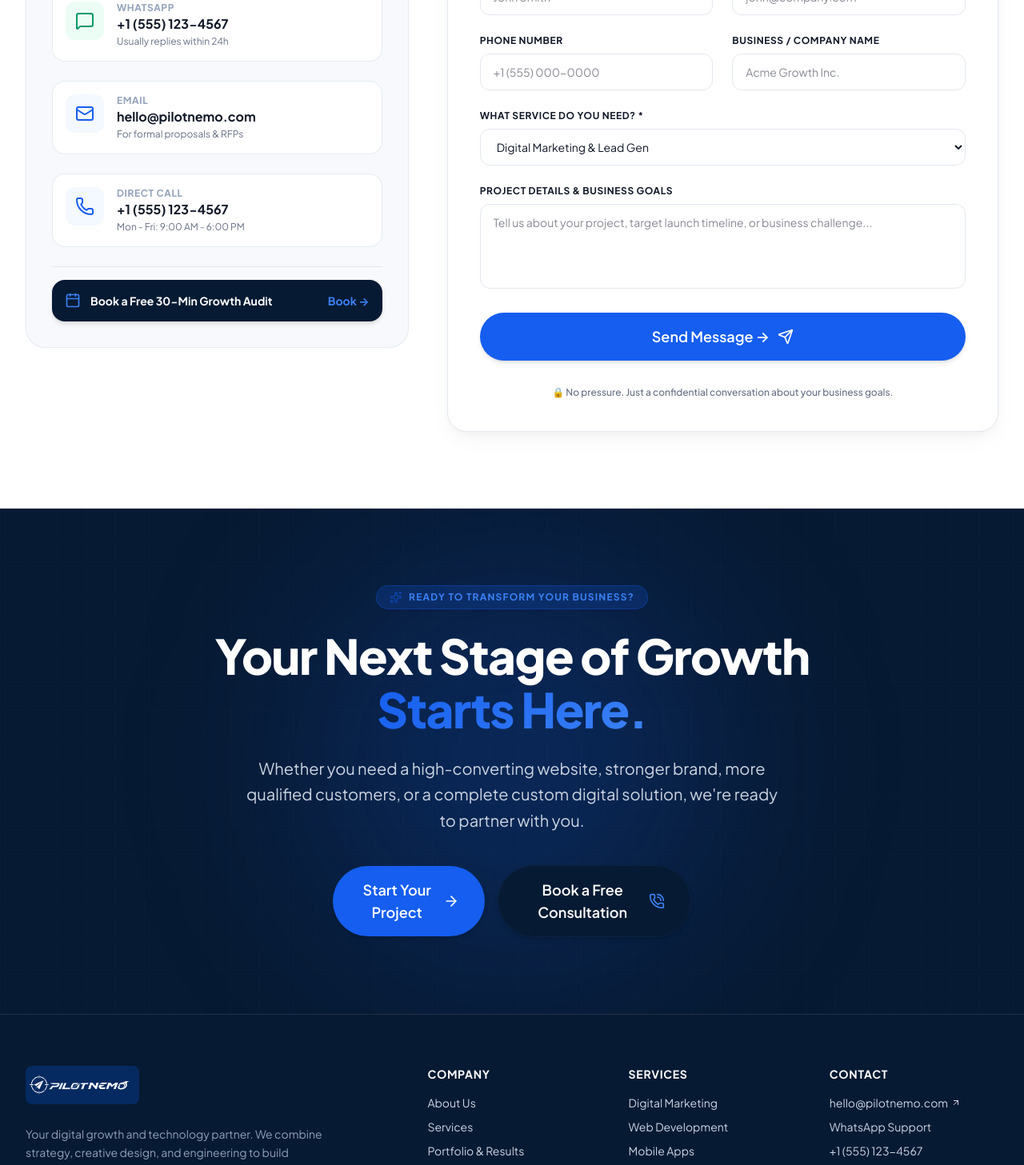
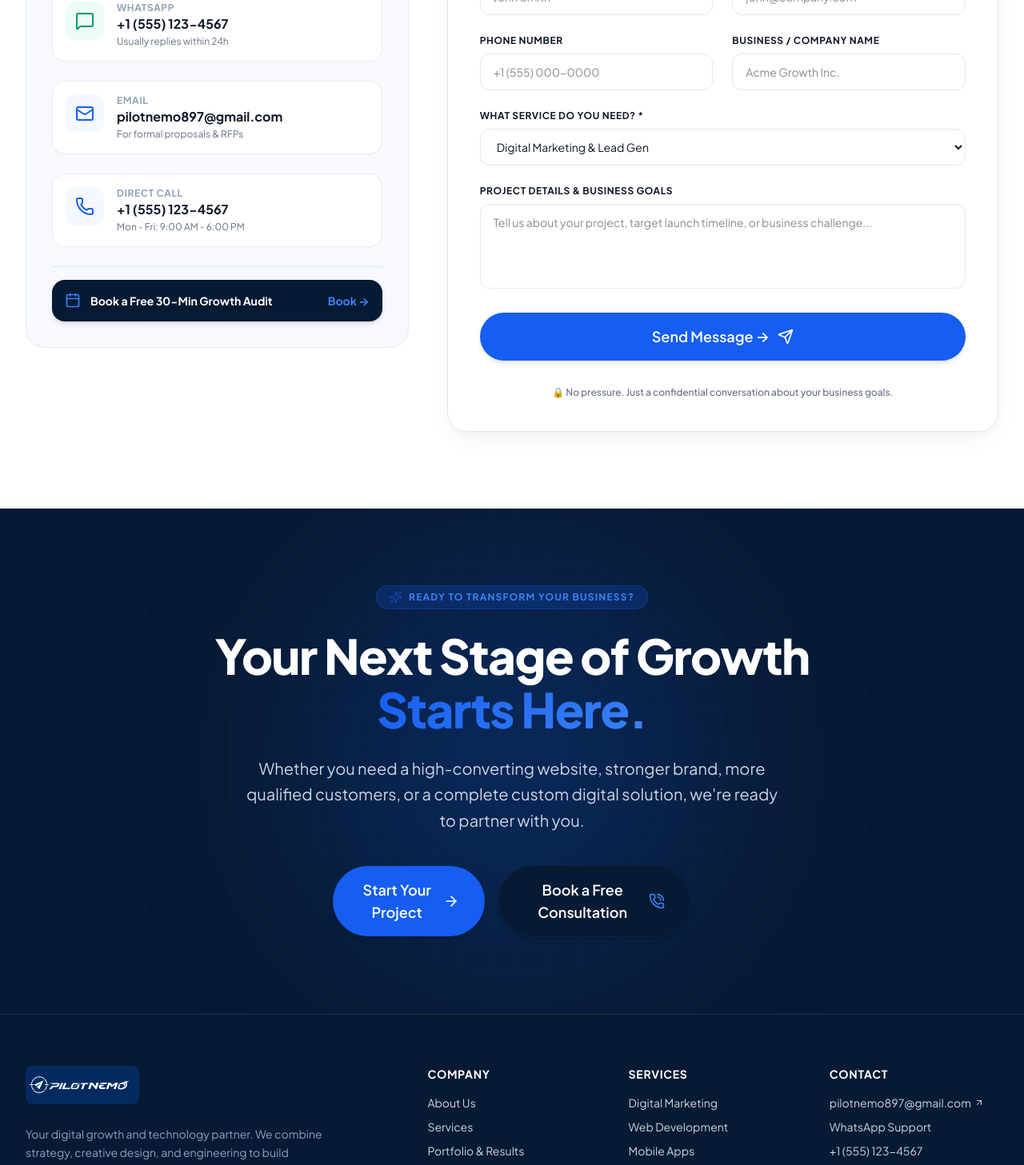
Before and after one commit to pilotnemo897-source/PilotNemo_Landing, a React (Vite) app: page / in a window 1280 px wide. Shown: the part 7880-9337 px from the top of the page at 80% size. Built offline with nearby package versions, Linux system fonts and the light colour scheme; the HTML template or start-up script is replaced by a standard one.

Commit message:
Update email to pilotnemo897@gmail.com

```diff
--- a/src/components/ContactSection.tsx
+++ b/src/components/ContactSection.tsx
@@ -84,7 +84,7 @@ export const ContactSection: React.FC = () => {
 
               {/* Email Card */}
               <a
-                href="mailto:hello@pilotnemo.com"
+                href="mailto:pilotnemo897@gmail.com"
                 className="flex items-start gap-4 p-4 rounded-2xl bg-white border border-slate-200/80 hover:border-nexus-blue hover:shadow-md transition-all group"
               >
                 <div className="w-12 h-12 rounded-xl bg-nexus-blue-50 text-nexus-blue flex items-center justify-center font-bold flex-shrink-0 group-hover:bg-nexus-blue group-hover:text-white transition-colors">
@@ -93,7 +93,7 @@ export const ContactSection: React.FC = () => {
                 <div>
                   <div className="text-xs font-bold uppercase tracking-wider text-slate-400">Email</div>
                   <div className="text-base font-bold text-nexus-text group-hover:text-nexus-blue transition-colors">
-                    hello@pilotnemo.com
+                    pilotnemo897@gmail.com
                   </div>
                   <div className="text-xs text-nexus-muted mt-0.5">For formal proposals & RFPs</div>
                 </div>
--- a/src/components/FloatingContact.tsx
+++ b/src/components/FloatingContact.tsx
@@ -40,7 +40,7 @@ export const FloatingContact: React.FC = () => {
 
             {/* Email Option */}
             <a
-              href="mailto:hello@pilotnemo.com"
+              href="mailto:pilotnemo897@gmail.com"
               className="flex items-center gap-3 px-4 py-2.5 rounded-full bg-nexus-blue text-white font-semibold text-xs shadow-lg hover:bg-nexus-blue-hover transition-all hover:scale-105"
             >
               <span>Send Email</span>
--- a/src/components/Footer.tsx
+++ b/src/components/Footer.tsx
@@ -111,8 +111,8 @@ export const Footer: React.FC = () => {
             </h4>
             <ul className="space-y-2.5 text-sm">
               <li>
-                <a href="mailto:hello@pilotnemo.com" className="hover:text-white transition-colors flex items-center gap-1">
-                  hello@pilotnemo.com <ArrowUpRight className="w-3 h-3" />
+                <a href="mailto:pilotnemo897@gmail.com" className="hover:text-white transition-colors flex items-center gap-1">
+                  pilotnemo897@gmail.com <ArrowUpRight className="w-3 h-3" />
                 </a>
               </li>
               <li>
```
